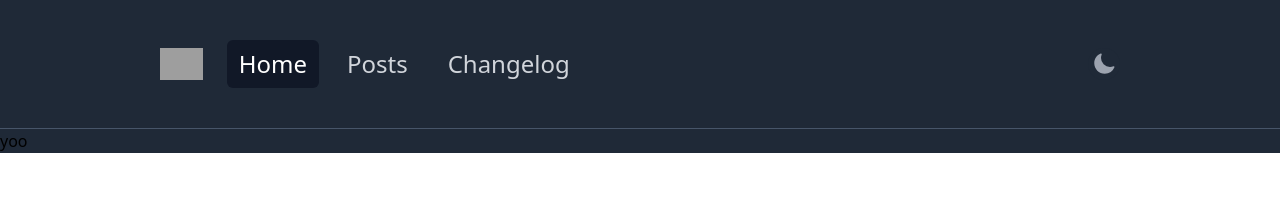
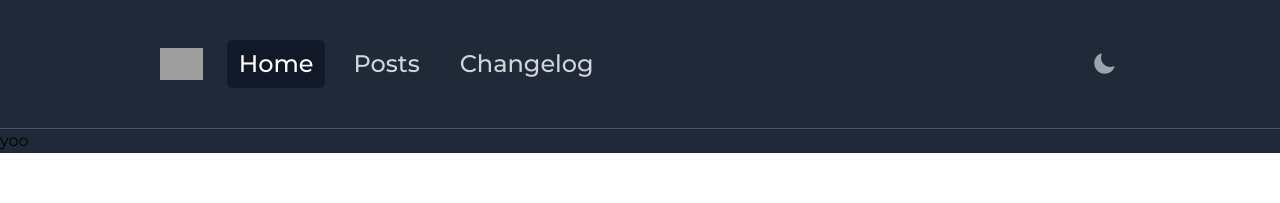
Before and after one commit to milkeddy1/eddy-blog, a Next.js app: page / in a window 1280 px wide. Shown: the top 203 px of the page. Built offline with nearby package versions, Linux system fonts and the light colour scheme; grey boxes are pictures that could not be loaded.

Commit message:
feat: font family

```diff
--- a/src/pages/_app.tsx
+++ b/src/pages/_app.tsx
@@ -1,6 +1,10 @@
 import '@/styles/globals.css'
+import { Montserrat } from 'next/font/google'
 import type { AppProps } from 'next/app'
+const montserrat = Montserrat({ subsets: ['latin'] })
 
 export default function App({ Component, pageProps }: AppProps) {
-  return <Component {...pageProps} />
+  return <main className={montserrat.className}>
+    <Component {...pageProps} />
+  </main>
 }
```
